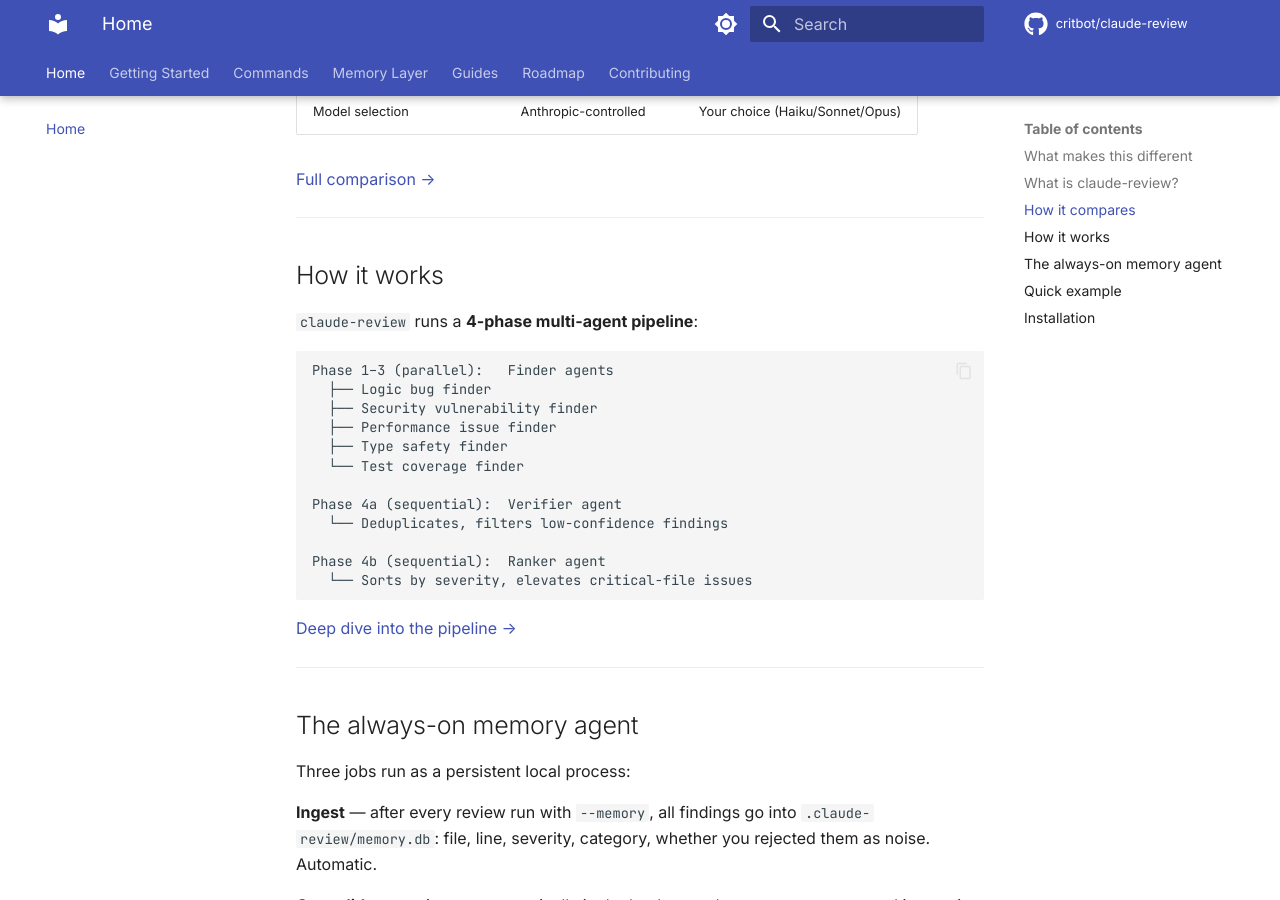
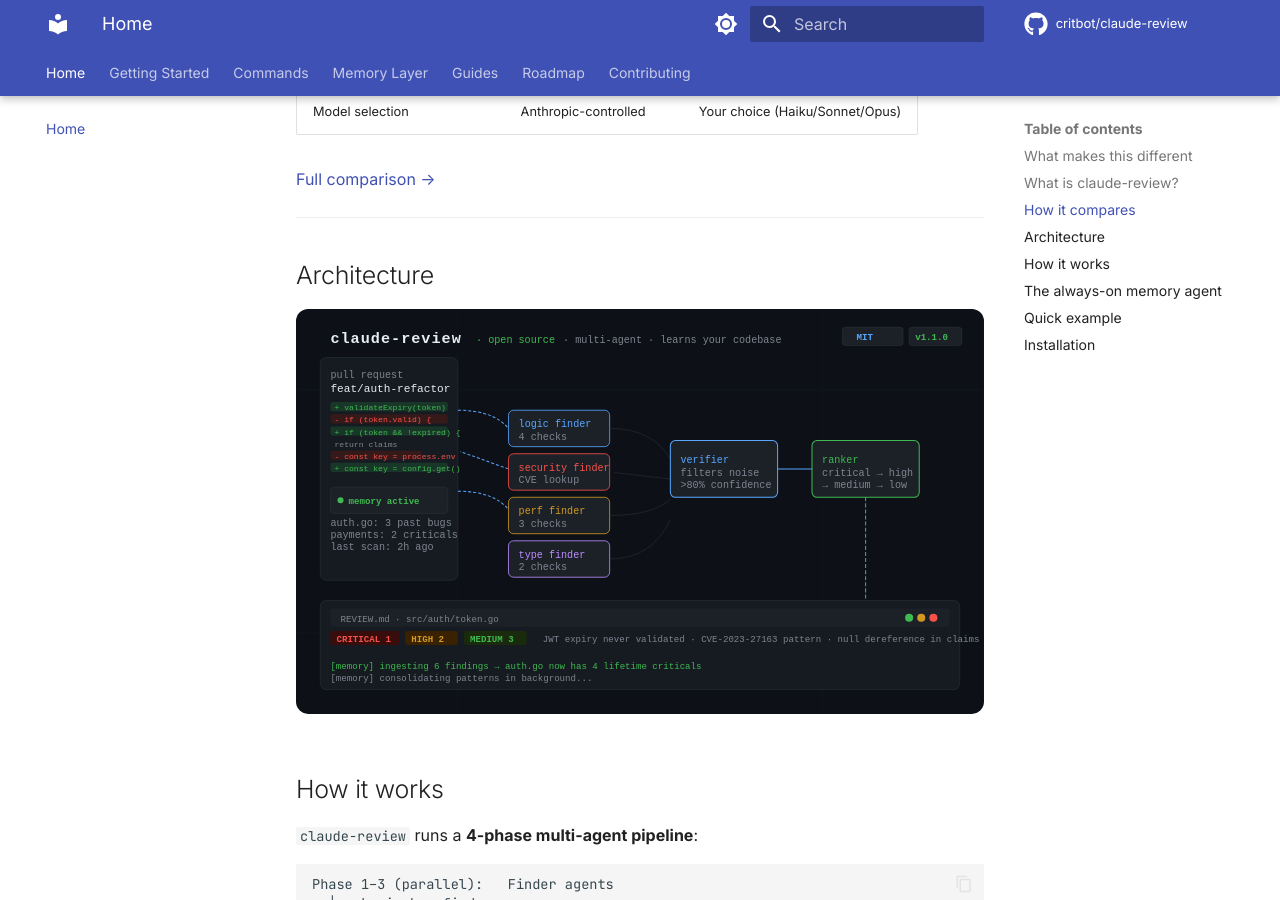
Before and after one commit to CritBot/claude-review-docs, an MkDocs documentation site: the page built from docs/index.md, in a window 1280 px wide and 900 px high, scrolled down 1930 px. Built offline with MkDocs 1.6.1 and Material for MkDocs 9.7.7, drawn with Linux system fonts in a browser that asks for light colours; comment, search, counter and statistics services are not loaded.

Commit message:
Add pipeline architecture SVG to home page and pipeline guide
Co-Authored-By: Claude Sonnet 4.6 <noreply@anthropic.com>

```diff
--- a/docs/index.md
+++ b/docs/index.md
@@ -57,6 +57,10 @@ Unlike cloud-hosted review tools, `claude-review` runs entirely on your machine
 [Full comparison →](guides/vs-anthropic.md)
 
 ---
+
+## Architecture
+
+![claude-review pipeline: PR diff → parallel finder agents → verifier → ranker → output](assets/pipeline.svg)
 
 ## How it works
 
```
Also changed, not shown: docs/guides/pipeline.md (+2 -0 lines), docs/assets/pipeline.svg (added).
